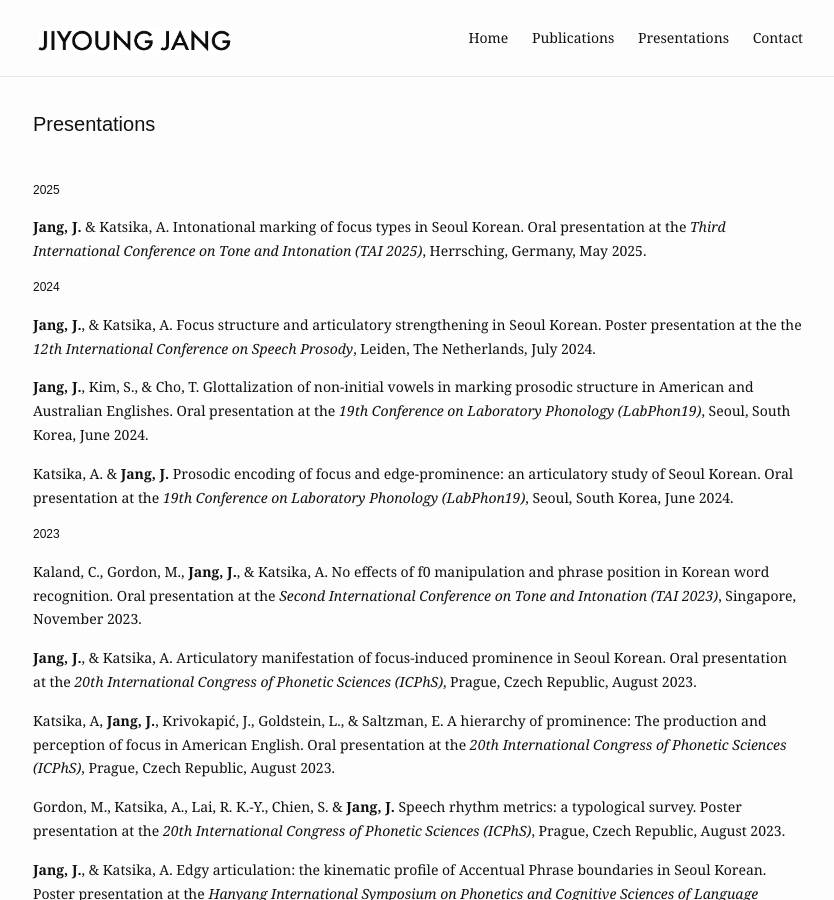
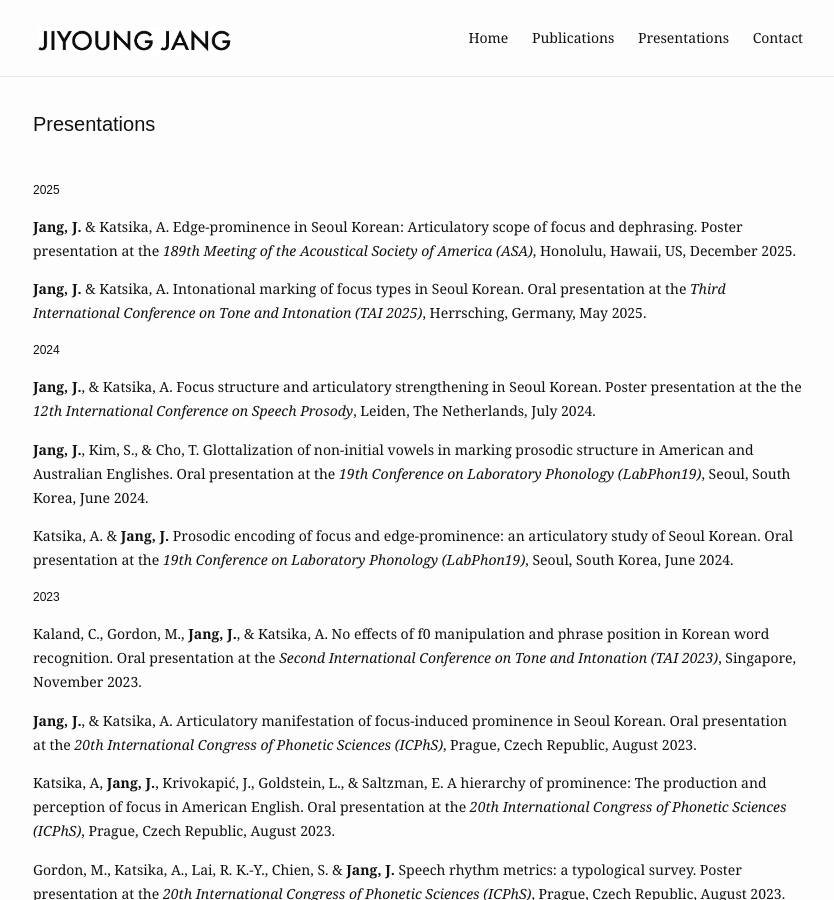
Before and after one commit to jiyoungj/jiyoungj.github.io, a Jekyll site: the page built from presentations.md, in a window 1280 px wide and 900 px high. Shown: the whole window, without its empty margins (222-1056 px from the left). Built offline with Jekyll 4.4.1, drawn with Linux system fonts in a browser that asks for light colours; some web fonts are replaced.

Commit message:
Update presentations.md

```diff
--- a/presentations.md
+++ b/presentations.md
@@ -9,6 +9,8 @@ slug: /presentations/
 <h6 style="font-size:5px"><br></h6>
 
 <h4>2025</h4>
+
+  <b>Jang, J.</b> & Katsika, A. Edge-prominence in Seoul Korean: Articulatory scope of focus and dephrasing. Poster presentation at the <em>189th Meeting of the Acoustical Society of America (ASA)</em>, Honolulu, Hawaii, US, December 2025.
 
   <b>Jang, J.</b> & Katsika, A. Intonational marking of focus types in Seoul Korean. Oral presentation at the <em>Third International Conference on Tone and Intonation (TAI 2025)</em>, Herrsching, Germany, May 2025.
 
```
